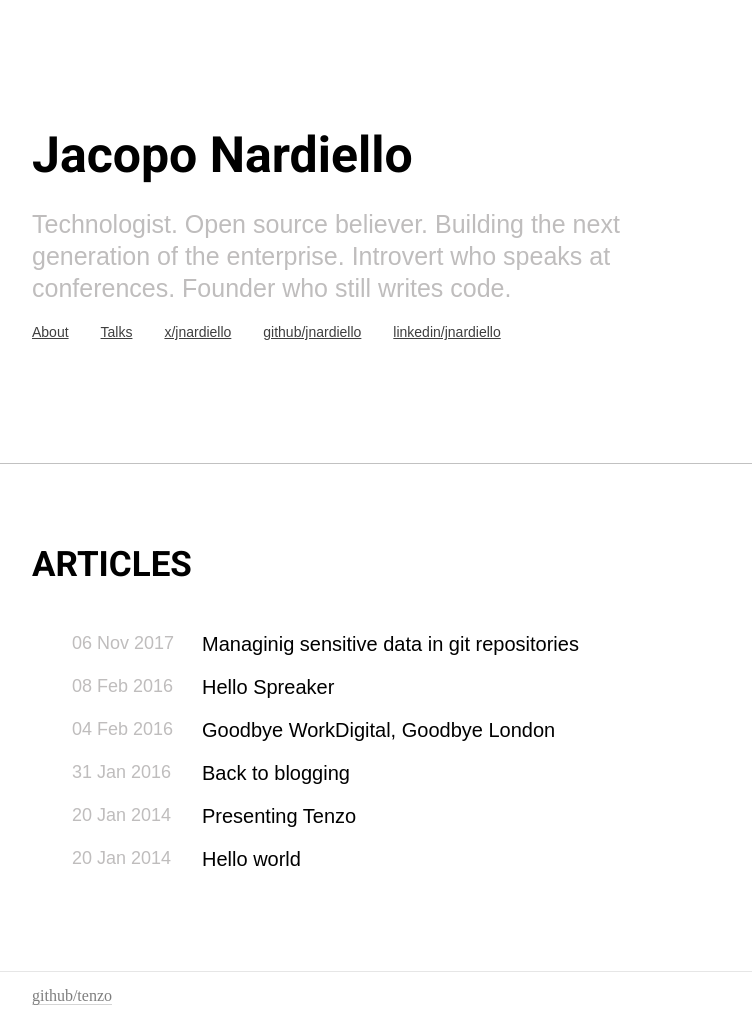
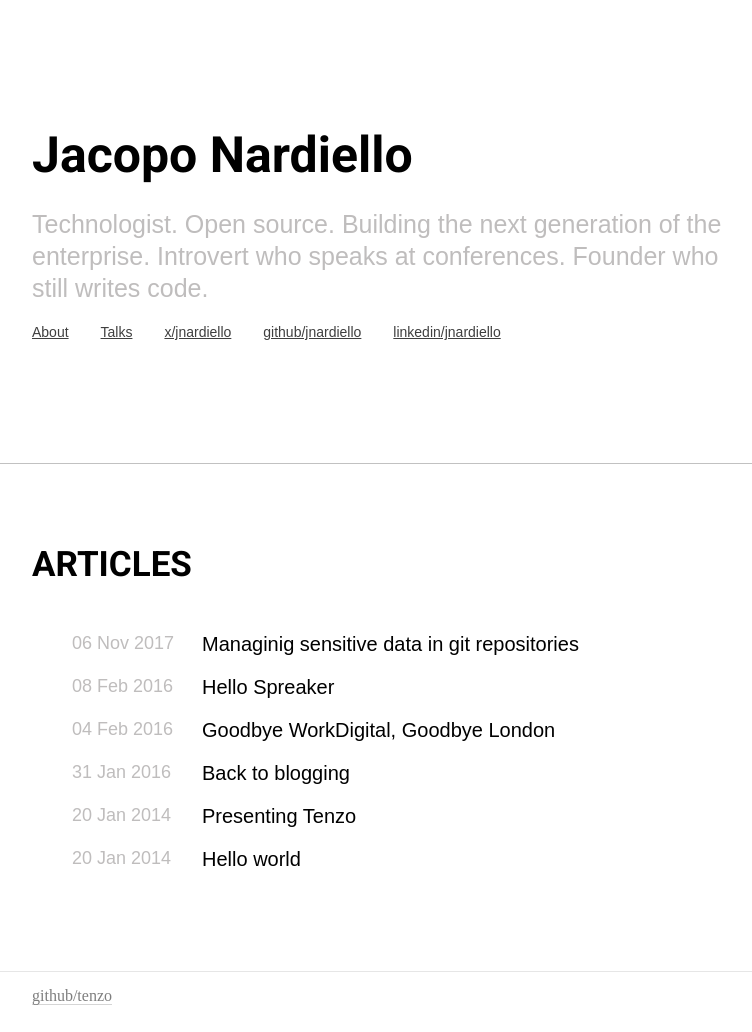
Before and after one commit to jnardiello/jnardiello.github.io, a Jekyll site: the page built from index.html, in a window 1280 px wide. Shown: the whole page, without its empty margins (96-848 px from the left). Built offline with Jekyll 4.4.1, drawn with Linux system fonts in a browser that asks for light colours; some web fonts are replaced; comment, search, counter and statistics services are not loaded.

Commit message:
changing description

```diff
--- a/_config.yml
+++ b/_config.yml
@@ -4,7 +4,7 @@ url: "https://jnardiello.me"
 
 author:
     name: Jacopo Nardiello
-    description: Technologist. Open source believer. Building the next generation of the enterprise. Introvert who speaks at conferences. Founder who still writes code.
+    description: Technologist. Open source. Building the next generation of the enterprise. Introvert who speaks at conferences. Founder who still writes code.
     x:
       name: "x/jnardiello"
       url: https://x.com/jnardiello
```
